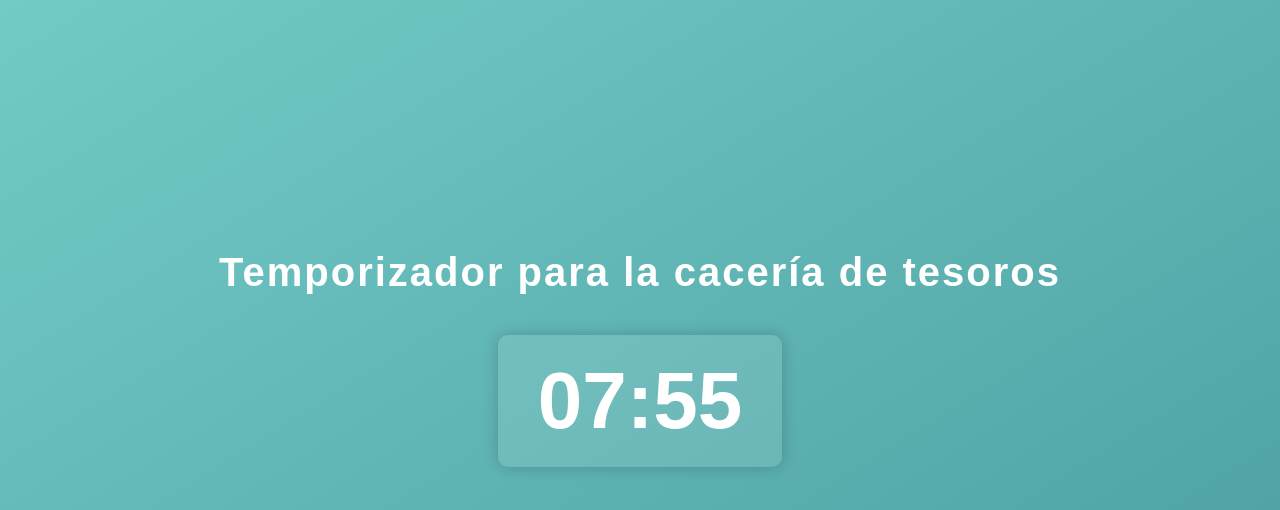
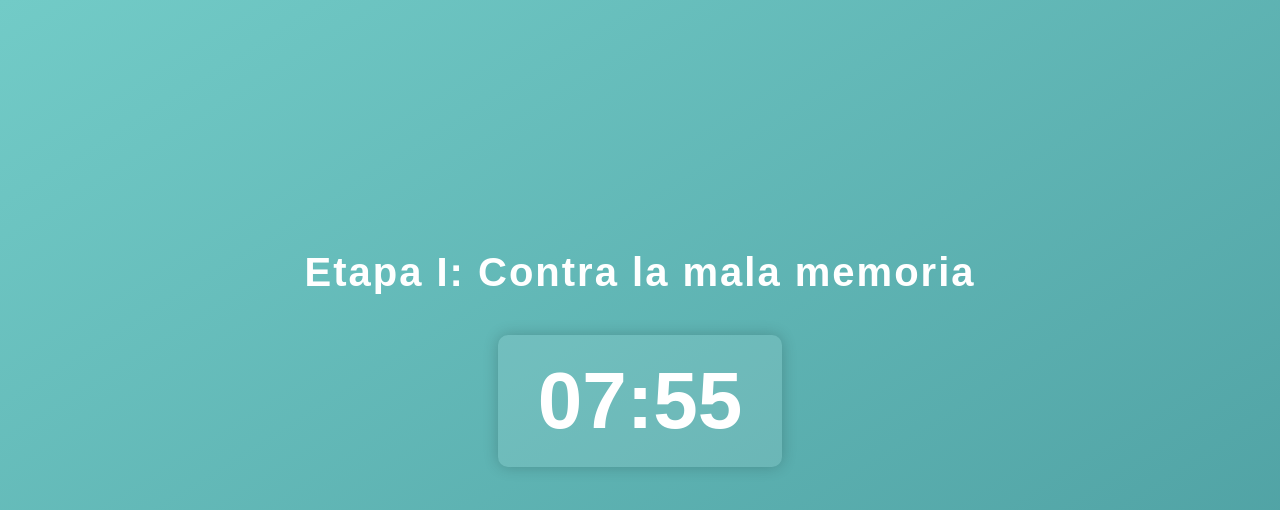
Before and after one commit to OscarJante/Temporizador, a plain HTML site: page Etapa1Memoria.html in a window 1280 px wide. Shown: the top 510 px of the page. Drawn offline with Linux system fonts and the light colour scheme.

Commit message:
Update Etapa1Memoria.html

```diff
--- a/Etapa1Memoria.html
+++ b/Etapa1Memoria.html
@@ -79,7 +79,7 @@
 </head>
 <body>
     <div>
-        <h1>Temporizador para la cacería de tesoros</h1>
+        <h1>Etapa I: Contra la mala memoria</h1>
         <div id="timer">08:00</div>
     </div>
     <audio id="alarmSound" src="https://www.soundjay.com/button/beep-07.mp3"></audio>
```
